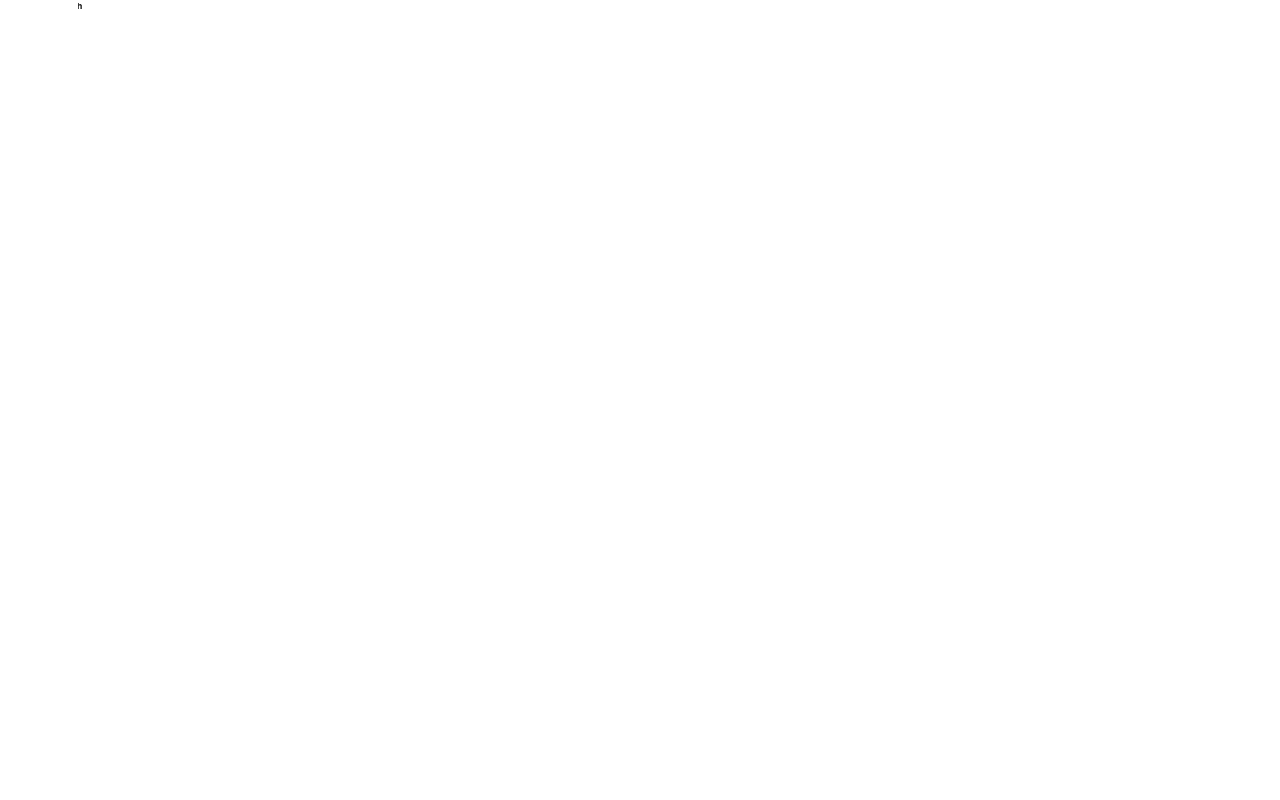
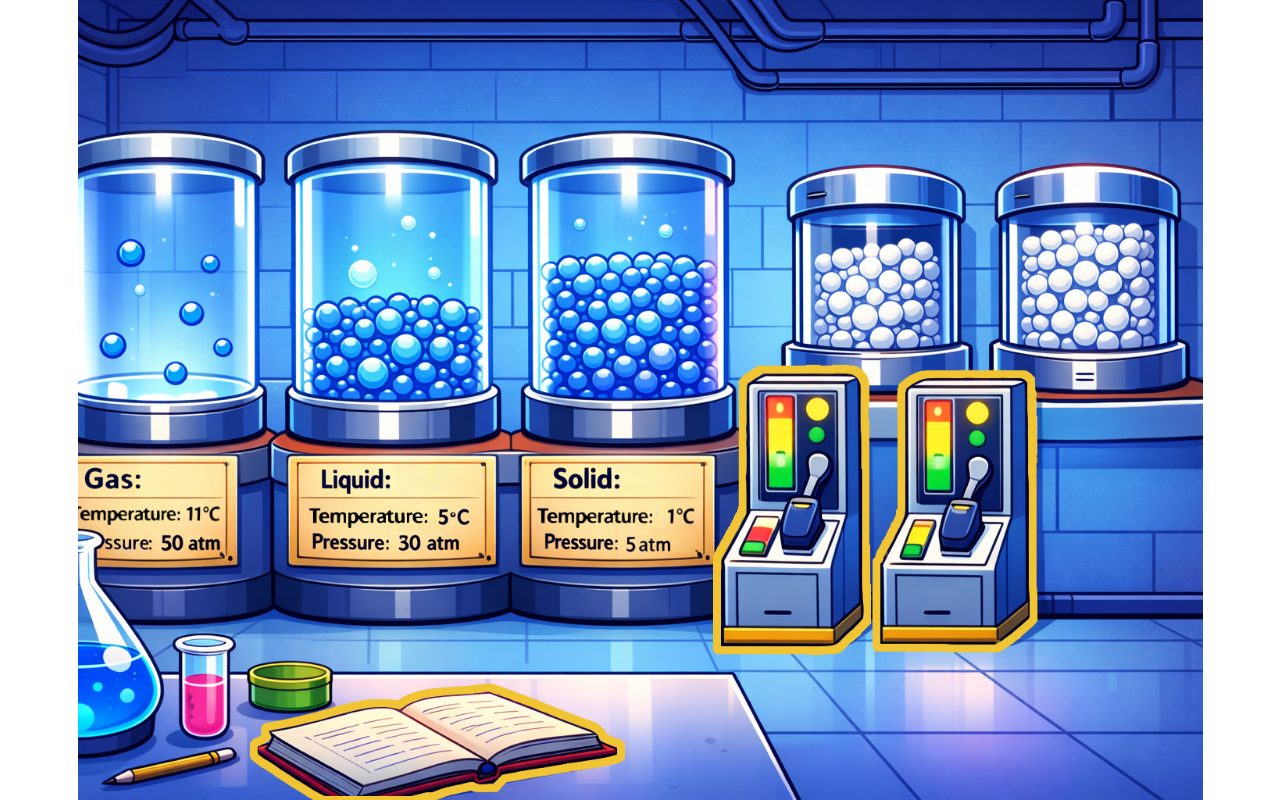
Before and after one commit to cse210-master-mystery/master-mystery, a React (Vite) app: page /Room1 in a window 1280 px wide. Built offline with nearby package versions, Linux system fonts and the light colour scheme.

Commit message:
added lever1 and room1 images

```diff
--- a/src/App.tsx
+++ b/src/App.tsx
@@ -1,5 +1,5 @@
 import "./App.css";
-import { BrowserRouter, Routes, Route, Link } from "react-router-dom";
+import { BrowserRouter, Routes, Route} from "react-router-dom";
 
 import Home from "./pages/Home";
 import Room1 from "./pages/Room1";
--- a/src/index.css
+++ b/src/index.css
@@ -47,6 +47,8 @@ body {
   overflow: hidden;
   position: relative;
 }
+
+/* start/home page */
 
 .home {
   position: absolute;
@@ -166,3 +168,28 @@ body {
   outline-offset: 6px;
   border-radius: 999px;
 }
+
+
+/* room 1 */
+
+.room1bkg {
+  position: absolute;
+  inset: 0;
+  background-image: url("./assets/images/room1-background.png");
+  background-size: contain;
+  background-position: center;
+  background-repeat: no-repeat;
+}
+
+.btnlever1 {
+  width: calc(14 * min(1vw, 1.40625vh));
+
+  /* location */
+  position: absolute;
+  top: calc(56% - (15 * min(1vw, 1.40625vh)) / 2);
+  left: calc(64% - (15 * min(1vw, 1.40625vh)) / 2);
+}
+
+.btnlever1:hover {
+  transform: scale(1.04);
+}
--- a/src/pages/Room1.tsx
+++ b/src/pages/Room1.tsx
@@ -1,9 +1,19 @@
-export default function Home() {
-    return (
-      <div className="wrapper">
-        <div className="game-scale">
-          h
+import { useNavigate } from "react-router-dom";
+import lever1img from "../assets/images/lever1.png";
+
+export default function Room1() {
+        const navigate = useNavigate();
+        return (
+            <div className="wrapper">
+                <div className="game-scale">
+                    <div className="room1bkg">
+                    <img
+                        src={lever1img}
+                        className="btnlever1"
+                        onClick={() => navigate("/master-mystery")}
+                    />
+                </div>
+            </div>
         </div>
-      </div>
-    );
+        );
   }
```
Also changed, not shown: src/assets/images/lever1.png (added), src/assets/images/room1-background.png (added).
